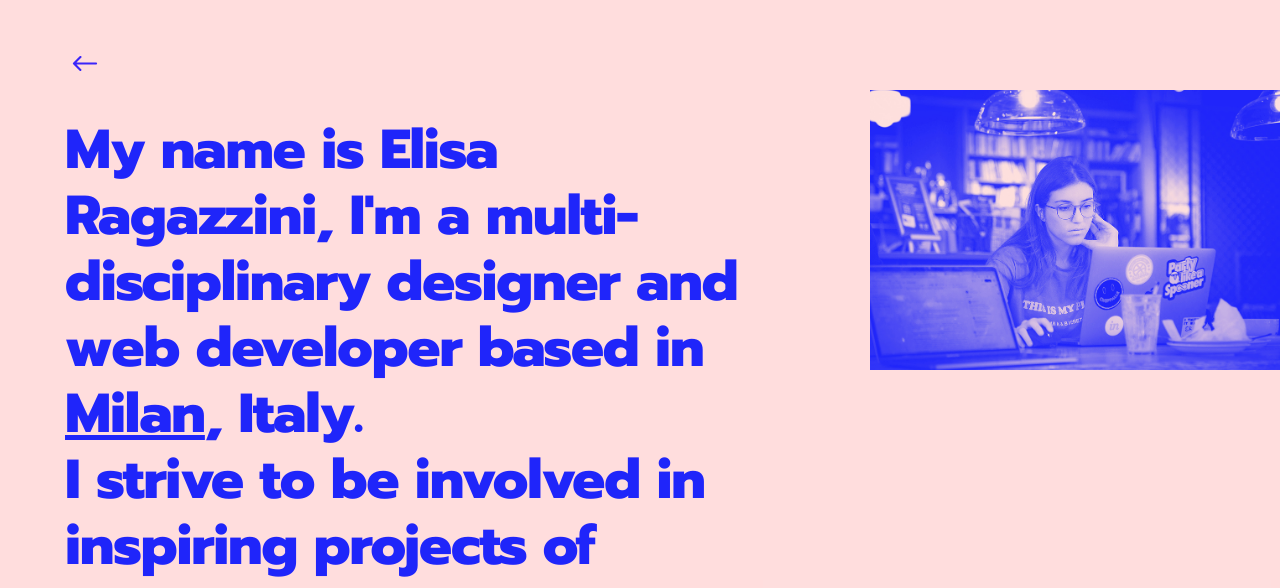
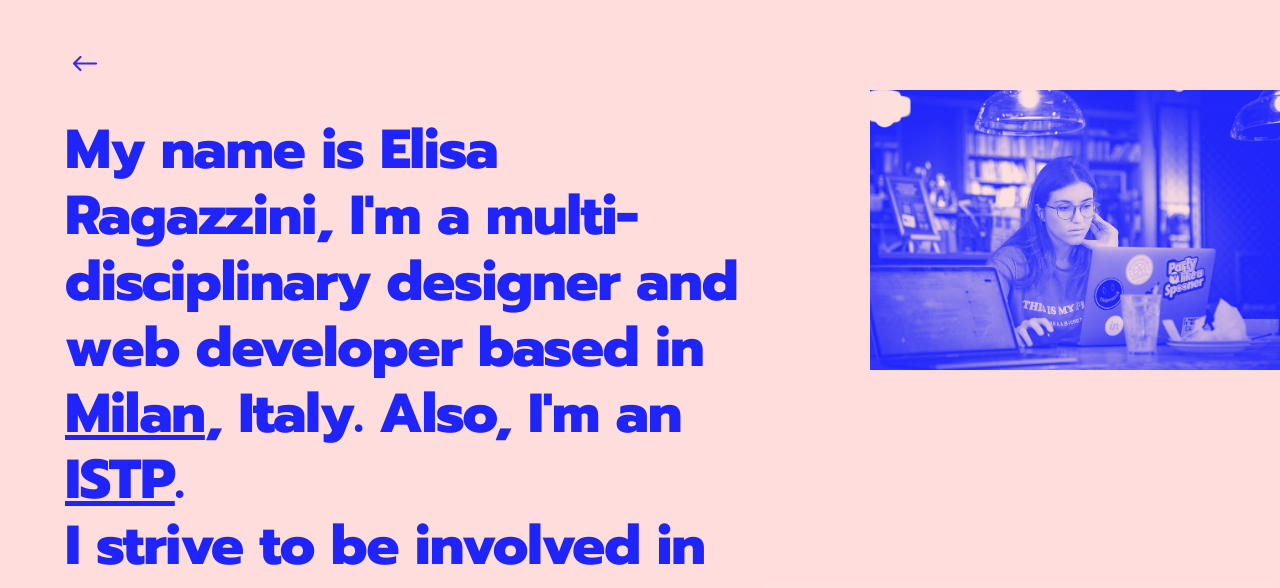
Before and after one commit to elisiri/lisiri, a plain HTML site: page index.html in a window 1280 px wide. Both pictures are taken after a click on the link "Lisiri". Shown: the part 183-771 px from the top of the page. Drawn offline with nearby package versions, Linux system fonts and the light colour scheme; some packages are replaced by stand-ins of ours; a script that the page names is missing; a web font is replaced by a local one.

Commit message:
Added ISTP

```diff
--- a/index.html
+++ b/index.html
@@ -79,7 +79,8 @@
       <img class="backArrow" src="arrow.svg"/>
     </span>
     <span class="span">
-    My name is Elisa Ragazzini, I'm a multi-disciplinary designer and web developer based in <a class="link" href="https://www.google.com/search?q=milan+italy&sxsrf=ACYBGNQMcN6fFVFv2xWcmwdOv3mj-dNiUg:1573391614312&source=lnms&tbm=isch&sa=X&ved=0ahUKEwiP0I3C3N_lAhVOa1AKHQyqA0EQ_AUIEygC&cshid=1573391654200268&biw=1394&bih=758"  style="color: inherit;" target="_blank">Milan</a>, Italy.<br>
+    My name is Elisa Ragazzini, I'm a multi-disciplinary designer and web developer based in <a class="link" href="https://www.google.com/search?q=milan+italy&sxsrf=ACYBGNQMcN6fFVFv2xWcmwdOv3mj-dNiUg:1573391614312&source=lnms&tbm=isch&sa=X&ved=0ahUKEwiP0I3C3N_lAhVOa1AKHQyqA0EQ_AUIEygC&cshid=1573391654200268&biw=1394&bih=758"  style="color: inherit;" target="_blank">Milan</a>, Italy.
+    Also, I'm an <a class="link" href="https://www.16personalities.com/profiles/56aa7327902a1" style="color: inherit;" target="_blank">ISTP</a>.<br>
     </span>
     <span class="span">
     I strive to be involved in inspiring projects of various kind, with a focus on design & technology.<br>
```
